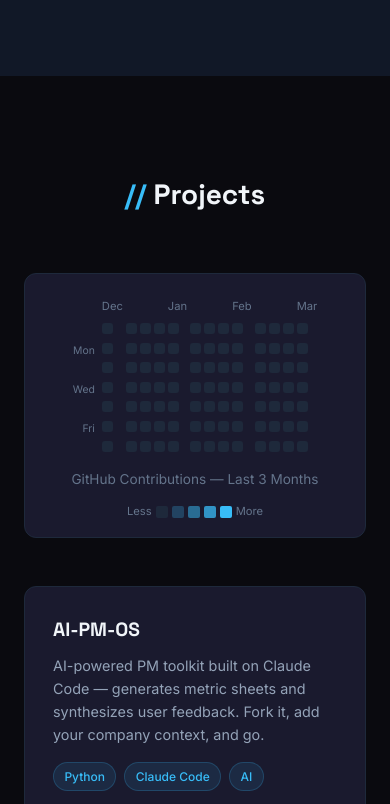
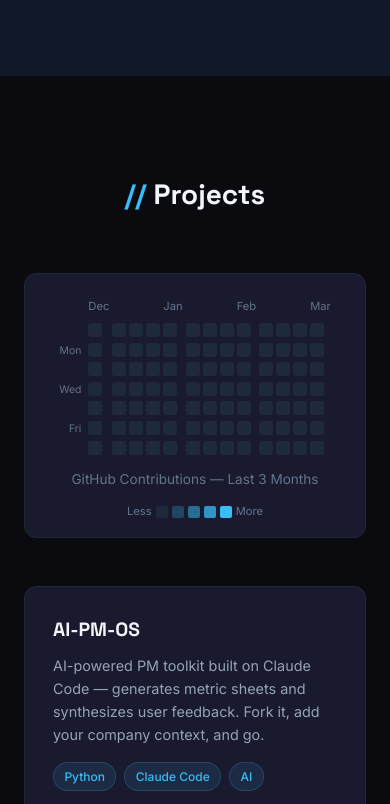
Before and after one commit to 101WaysToBug/101WaysToBug.github.io, a plain HTML site: page index.html in a window 390 px wide. Shown: the part 2636-3440 px from the top of the page. Drawn offline with Linux system fonts and the light colour scheme; no server answers.

Commit message:
Revert contribution grid to original sizing
Co-Authored-By: Claude Opus 4.6 <noreply@anthropic.com>

```diff
--- a/index.html
+++ b/index.html
@@ -542,12 +542,6 @@
       border-radius: 2px;
     }
 
-    @media (max-width: 768px) {
-      .contrib-cell {
-        width: 11px;
-        height: 11px;
-      }
-    }
 
     .project-card {
       background: var(--bg-card);
```
